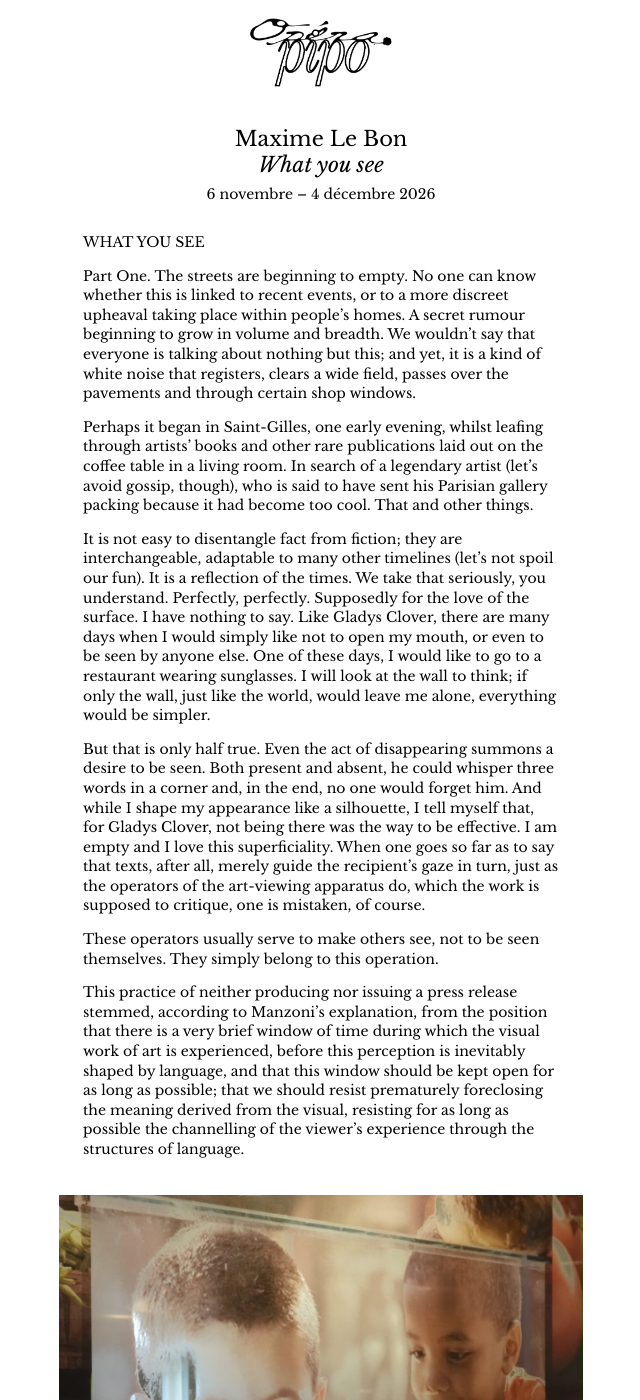
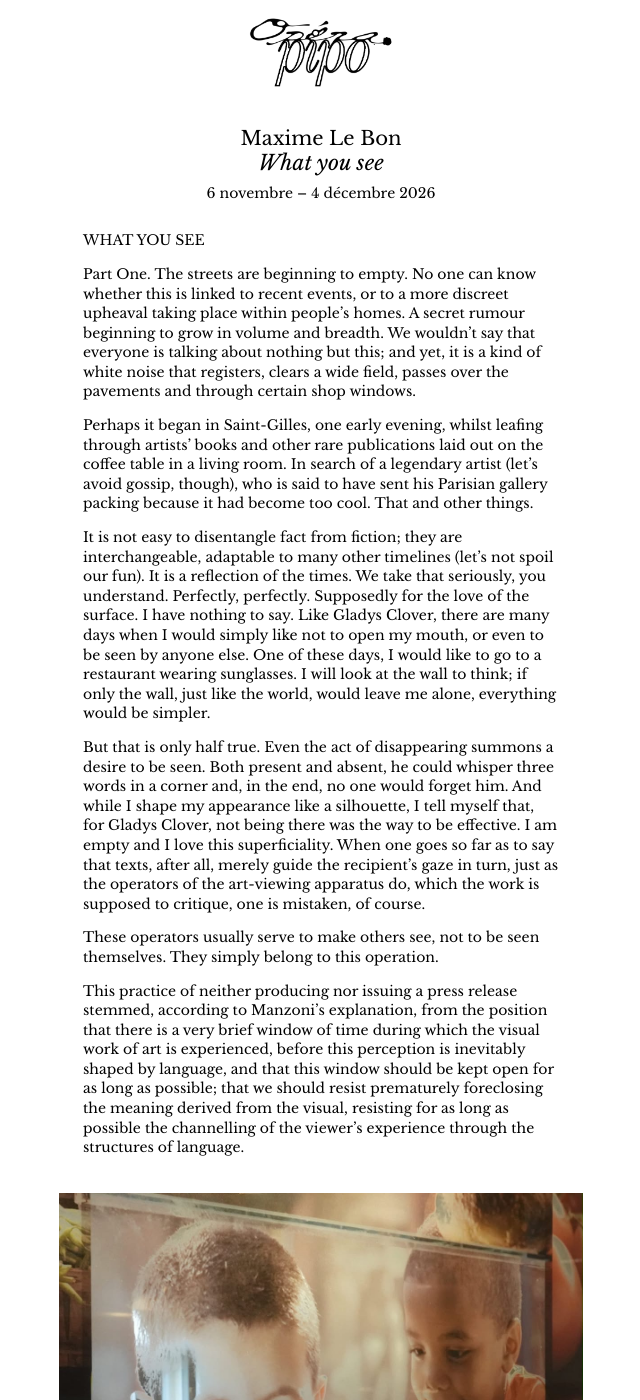
Before and after one commit to mooncharlie/operapipo, a Jekyll site: the page built from _expos/2026-11-05-what-you-see.md, in a window 1280 px wide and 1400 px high. Shown: the whole window, without its empty margins (319-959 px from the left). Built offline with Jekyll 4.4.1, drawn with Linux system fonts in a browser that asks for light colours.

Commit message:
Add font size to artiste class in style.css

```diff
--- a/assets/style.css
+++ b/assets/style.css
@@ -89,6 +89,7 @@ main {
   display: flex;
   flex-direction: column;
 }
+.fiche .artiste { font-size: 1.4rem; }
 .fiche .dates { margin: .5rem 0 2rem; }
 .texte { text-align: left; max-width: 34rem; margin: 0 auto; }
 .texte p { margin: 0 0 1em; }
```
